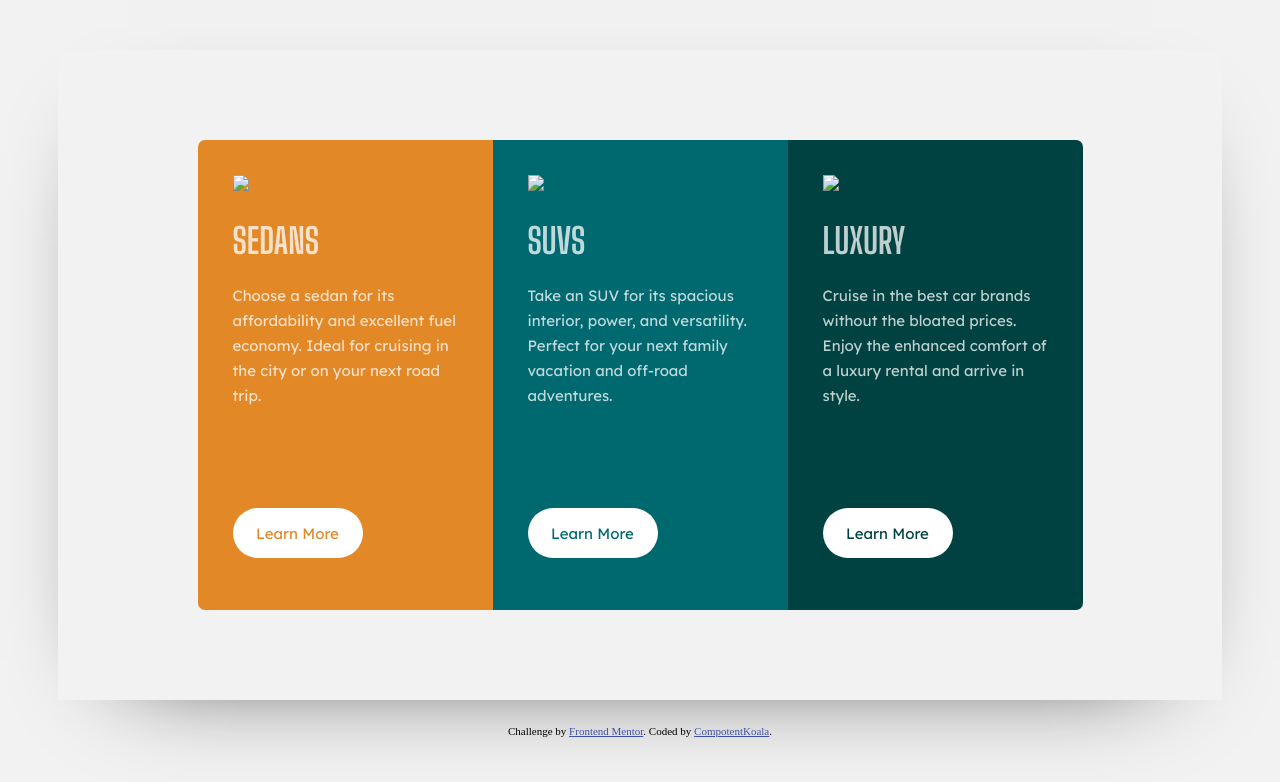
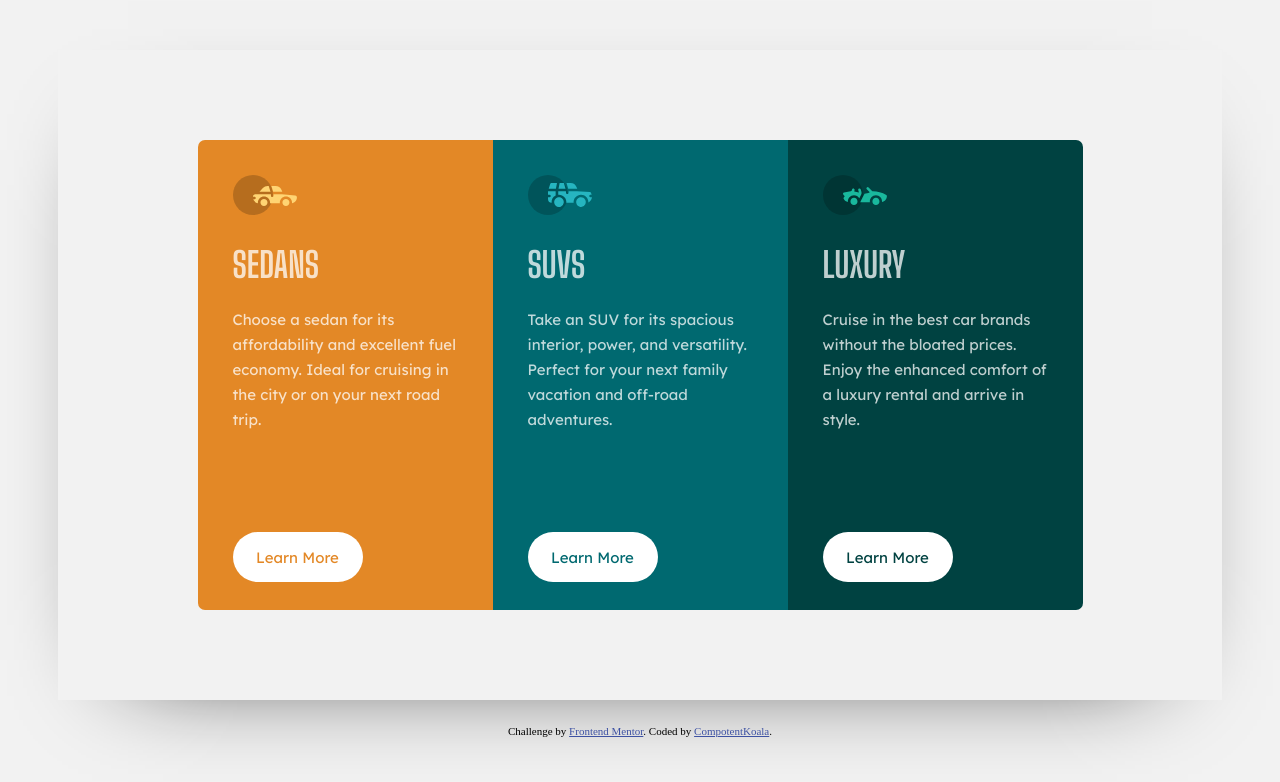
Before and after one commit to CompetentKoala/3-Column-Challenge, a plain HTML site: page index.html in a window 1280 px wide. Drawn offline with Linux system fonts and the light colour scheme; the site is published under a folder, as on GitHub Pages, so addresses that start at the root find nothing.

Commit message:
Update index.html

```diff
--- a/index.html
+++ b/index.html
@@ -23,7 +23,7 @@
   <div class="car-box">
 
 
-      <p class="sedans">  <img class="car-icon" src="/images/icon-sedans.svg"><span class="title">SEDANS</span>
+      <p class="sedans">  <img class="car-icon" src="images/icon-sedans.svg"><span class="title">SEDANS</span>
     Choose a sedan for its affordability and excellent fuel economy. Ideal for cruising in the city
     or on your next road trip.
     <button class="learn-more1">Learn More</button>
@@ -32,7 +32,7 @@
 
 
 
-    <p class="suv"><img class="car-icon" src="/images/icon-suvs.svg"><span class="title">SUVS</span>
+    <p class="suv"><img class="car-icon" src="images/icon-suvs.svg"><span class="title">SUVS</span>
   Take an SUV for its spacious interior, power, and versatility. Perfect for your next family vacation
   and off-road adventures.
   <button class="learn-more2">Learn More</button>
@@ -40,7 +40,7 @@
 
 
 
-    <p class="luxury"> <img class="car-icon" src="/images/icon-luxury.svg"><span class="title">LUXURY</span>
+    <p class="luxury"> <img class="car-icon" src="images/icon-luxury.svg"><span class="title">LUXURY</span>
   Cruise in the best car brands without the bloated prices. Enjoy the enhanced comfort of a luxury
   rental and arrive in style.
   <button class="learn-more3">Learn More</button>
```
